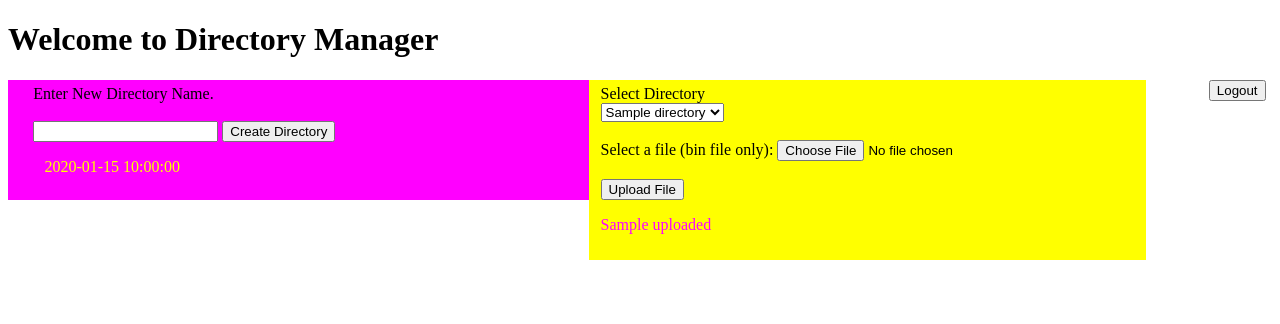
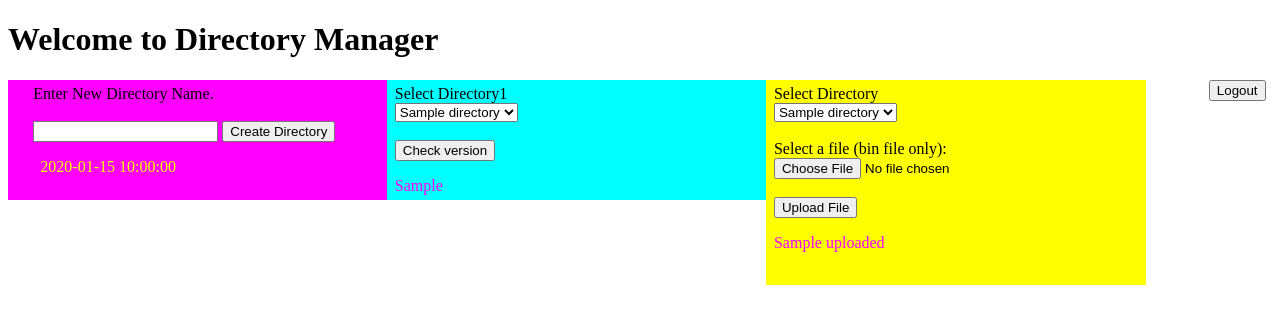
Before and after one commit to mausam-office/directory-project-flask, a Flask app: template templates/dirManager.html in a window 1280 px wide. Shown: the top 324 px of the page. Run offline with Flask 3, Linux system fonts and the light colour scheme; the template is opened without the code that fills it: most values are stand-ins (such as "Sample title", 1, 10 or a date in 2020).

Commit message:
api and UI for version check

```diff
--- a/main.py
+++ b/main.py
@@ -157,41 +157,25 @@ def download(project_name, version):
     filename = f'update_v{wanted_version}.bin'
     return send_from_directory(project_dir, filename)
 
+@app.post('/check')
+def check():
+    project_dir = request.form.get('dir')
 
-# # @app.get('/download')     # call http://127.0.0.1:8000/download?project_name=d&version=v0
-# @app.get('/download/{project_name}/{version}')      # call http://127.0.0.1:8000/download/project_name/version
-# def download(project_name:str, version:str):
-#     '''downloads project file for requested version'''
-#     file_location = os.path.join(ROOT_DIR, project_name, "update.txt")
+    project_vc = os.path.join(project_dir, 'update.txt')
+    if os.path.exists(project_vc) and os.path.isfile(project_vc):
+        available_version = latest_version(project_vc)
+        msg = f"Stored version is {available_version}"
+    else:
+        msg = "No stored version"
 
-#     # update.txt filepath validation
-#     try:
-#         assert os.path.exists(file_location)
-#         assert os.path.isfile(file_location)
-#     except AssertionError as e:
-#         return "Please check the project path."
+    # scans for directories in project directory
+    directories = fast_scandir(ROOT_DIR)
 
-#     # requested version validation
-#     # wanted_version = version[1:] if version.isalnum() else version if version.isnumeric() else None
-#     try:
-#         assert version.isalnum()
-#         assert version.startswith('v')
-#         wanted_version = version[1:]
-#         assert wanted_version.isnumeric()
-#         wanted_version = int(wanted_version)
-#     except Exception as e:
-#         print(f"{e = }")
-#         return 'Erorr occured: '+str(e)
-
-#     # bin filename and filepath formation
-#     file_name = f"update_v{wanted_version}.bin"
-#     file_location = os.path.join(ROOT_DIR, project_name, file_name)
-
-#     # download if filepath indicates file and it exists
-#     if os.path.exists(file_location) and os.path.isfile(file_location):
-#         return FileResponse(file_location, media_type='application/octet-stream', filename=file_name)
-
-#     return "Requested file not available"
+    return render_template(
+            'dirManager.html',
+            directories=directories,
+            version_msg=msg
+        )
 
 if __name__ == "__main__":
     app.run(debug=True, host='0.0.0.0')
--- a/templates/dirManager.html
+++ b/templates/dirManager.html
@@ -8,7 +8,7 @@
     <h1><b>Welcome to Directory Manager</b></h1>
 
     <div>
-        <div style="background-color: magenta; width: 44%; height: 120px; float:left;; padding-left: 2%;">
+        <div style="background-color: magenta; width: 28%; height: 120px; float:left;; padding-left: 2%;">
             <form action="/create" method="post" style="padding-top: 5px;">
                 <label for="dirName">Enter New Directory Name.</label>
                 <br><br>
@@ -19,7 +19,22 @@
             <p style="color: yellow; padding-left: 2%;">{{ created }}</p>
         </div>
 
-        <div style="background-color: yellow; width:44%; height: 180px; float:left;">
+        <div style="background-color: aqua; width:30%; height: 120px; float:left;">
+            <form action="/check" method="post" style="padding-top: 5px; padding-left: 2%;">
+                <label for="dir">Select Directory1</label><br>
+                <!-- <input type="text" id="selectDir" name="selectDir"> -->
+                <select id="dir" name="dir">
+                    {% for directory in directories %}
+                    <option value="{{directory}}">{{directory}}</option>
+                    {% endfor %}
+                </select>
+                <br><br>
+                <button type="submit">Check version</button>
+            </form>
+            <p style="color: magenta; padding-left: 2%;">{{ version_msg }}</p>
+        </div>
+
+        <div style="background-color: yellow; width:30%; height: 205px; float:left;">
             <form action="/upload" method="post" enctype="multipart/form-data" style="padding-top: 5px; padding-left: 2%;">
                 <label for="selectDir">Select Directory</label><br>
                 <!-- <input type="text" id="selectDir" name="selectDir"> -->
```
